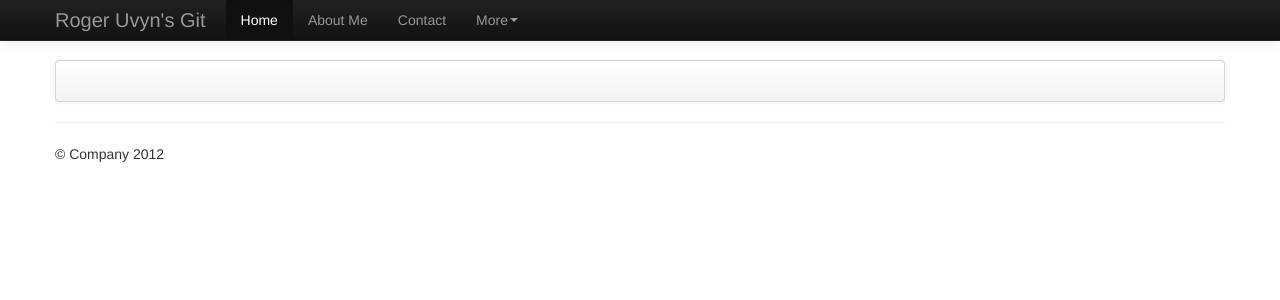
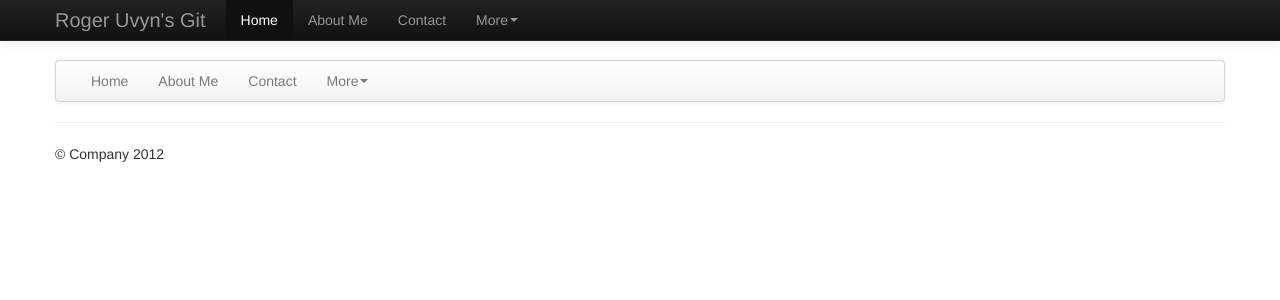
Before and after one commit to RogerUvyn/rogeruvyn.github.com, a Jekyll site: the page built from personal/interests.markdown, in a window 1280 px wide. Shown: the top 300 px of the page. Built offline with Jekyll 4.4.1, drawn with Linux system fonts in a browser that asks for light colours; nearby versions of some CDN libraries; library files that are not in the unit come from our copies; Markdown is read by kramdown in place of the engine named in the settings.

Commit message:
Rel 1.91c
Rel 1.91c

```diff
--- a/personal/interests.markdown
+++ b/personal/interests.markdown
@@ -10,6 +10,23 @@ layout: default
                     <span class="icon-bar"></span>
                 </a>
 
+
+                  <div class="nav-collapse collapse">
+                      <ul class="nav">
+                            <li><a href="http://rogeruvyn.github.com/index.html">Home</a></li>
+                            <li><a href="http://rogeruvyn.github.com/personal/interests.html">About Me</a></li>
+                            <li><a href="http://rogeruvyn.github.com/personal/contactinfo.html">Contact</a></li>
+                            <li class="dropdown">
+                                <a href="#" class="dropdown-toggle" data-toggle="dropdown">More<b class="caret"></b></a>
+
+                            </li>
+                      </ul>
+                  </div>
+
+
+
+
+
             </div>
       </div>
 </div>
```
